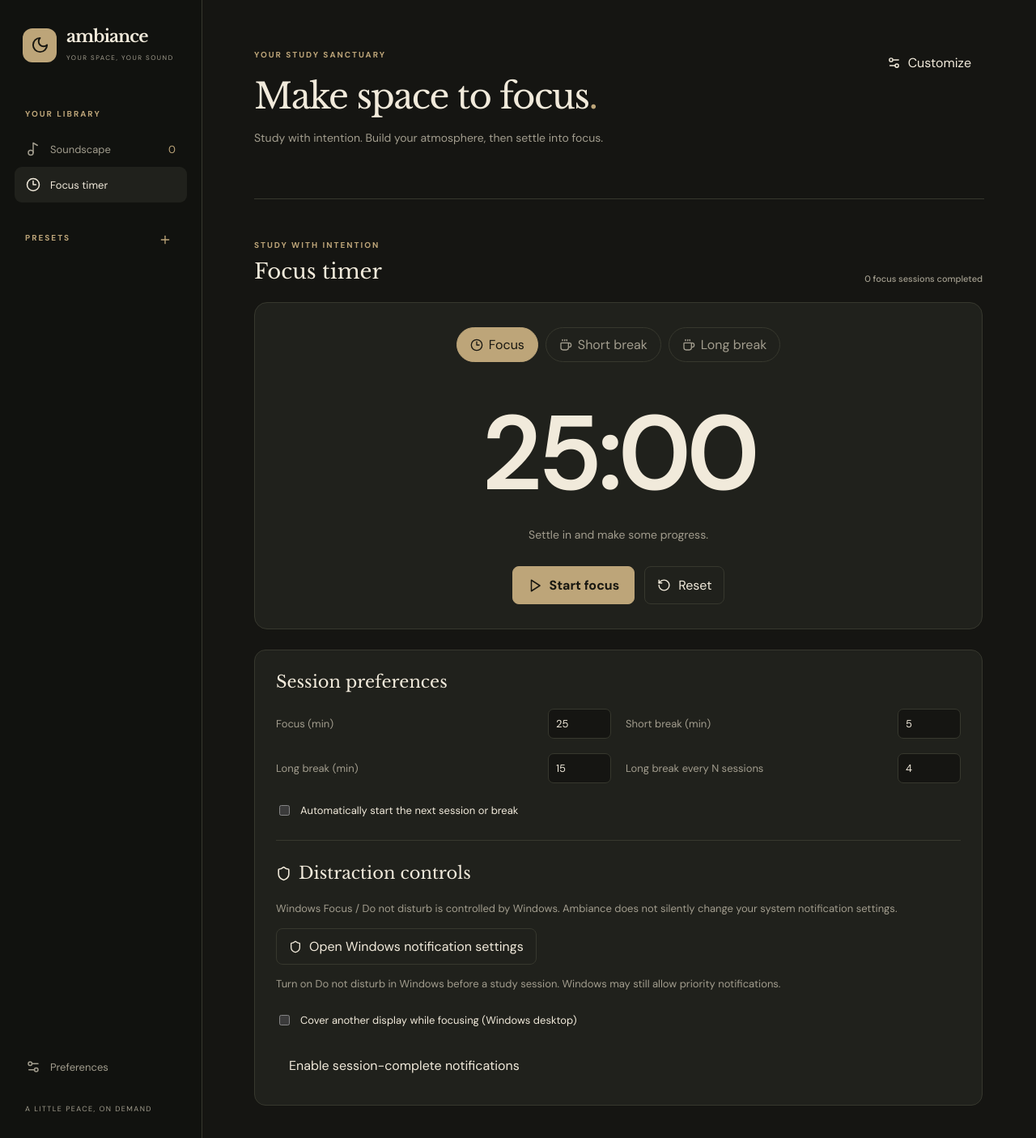
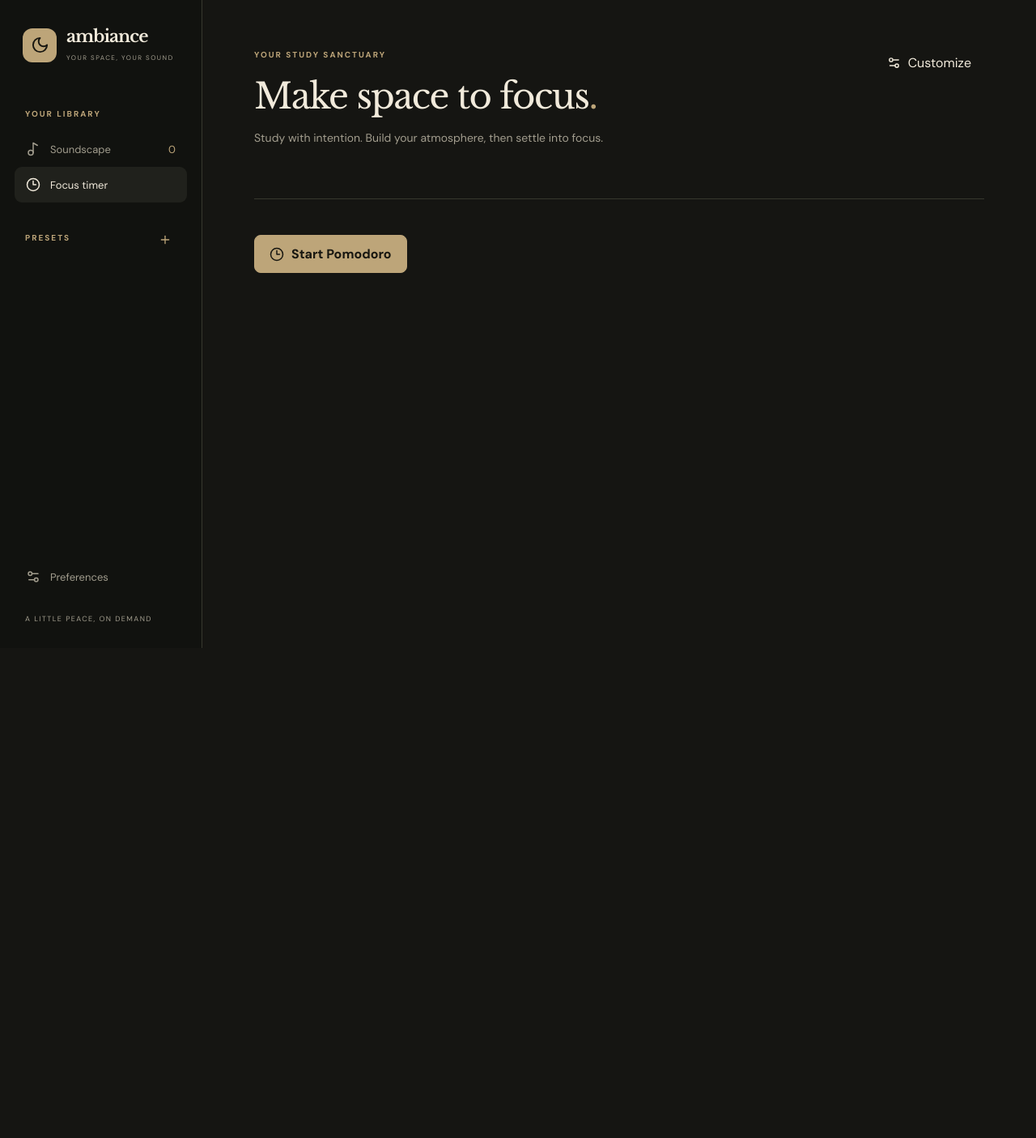
Before and after one commit to zyl10s/ambiance, a React (Vite) app: page / in a window 1280 px wide. Shown: the whole page at 81% size. After the commit the page ends 800 px from the top, so only its background shows below. Built offline with nearby package versions, Linux system fonts and the light colour scheme.

Commit message:
Refactor Pomodoro as compact dashboard control with gear-configured focus settings and shield shortcut

```diff
--- a/src/FocusTimer.tsx
+++ b/src/FocusTimer.tsx
@@ -1,98 +1,105 @@
 import { useEffect, useRef, useState } from 'react';
-import { Clock3, Play, Pause, RotateCcw, Shield, Monitor, Coffee } from 'lucide-react';
+import { Clock3, Play, Pause, RotateCcw, Shield, Settings2 } from 'lucide-react';
 import { invoke, isTauri } from '@tauri-apps/api/core';
 
-type Mode = 'focus'|'short'|'long';
-type Config = { focus: number; short: number; long: number; longEvery: number; autoNext: boolean; blockScreen: boolean; screenIndex: number; notificationReminder: boolean };
-const defaults: Config = {focus:25,short:5,long:15,longEvery:4,autoNext:false,blockScreen:false,screenIndex:1,notificationReminder:false};
-const load = <T,>(key:string,fallback:T):T=>{try{return JSON.parse(localStorage.getItem(key)||'') as T}catch{return fallback}};
-const durations=(c:Config,m:Mode)=>60*(m==='focus'?c.focus:m==='short'?c.short:c.long);
-const format=(n:number)=>`${Math.floor(n/60).toString().padStart(2,'0')}:${Math.floor(n%60).toString().padStart(2,'0')}`;
-export default function FocusTimer(){
-  const [config,setConfig]=useState<Config>(()=>({...defaults,...load('ambiance.focus.config',defaults)}));
-  const [mode,setMode]=useState<Mode>('focus');
-  const [remaining,setRemaining]=useState(()=>durations({...defaults,...load('ambiance.focus.config',defaults)},'focus'));
+type Phase='focus'|'short'|'long';
+type Config={focus:number;short:number;long:number;every:number;autoNext:boolean;shieldWithTimer:boolean;screenIndex:number;hotkey:string;dndReminder:boolean};
+const defaults:Config={focus:25,short:5,long:15,every:4,autoNext:false,shieldWithTimer:false,screenIndex:1,hotkey:'Ctrl+Shift+B',dndReminder:false};
+const get=<T,>(key:string,fallback:T):T=>{try{return JSON.parse(localStorage.getItem(key)||'') as T}catch{return fallback}};
+const seconds=(c:Config,p:Phase)=>c[p]*60;
+const fmt=(s:number)=>String(Math.floor(s/60)).padStart(2,'0')+':'+String(s%60).padStart(2,'0');
+const keyString=(e:KeyboardEvent)=>[e.ctrlKey?'Ctrl':'',e.altKey?'Alt':'',e.shiftKey?'Shift':'',e.metaKey?'Meta':'',e.code].filter(Boolean).join('+');
+export default function FocusTimer({settingsOpen}:{settingsOpen:boolean}){
+ const [config,setConfig]=useState<Config>(()=>({...defaults,...get('ambiance.focus.config',defaults)}));
+ const [enabled,setEnabled]=useState(false);
+ const [phase,setPhase]=useState<Phase>('focus');
  const [running,setRunning]=useState(false);
-  const [completed,setCompleted]=useState(()=>load('ambiance.focus.completed',0));
-  const [notice,setNotice]=useState('');
+ const [remaining,setRemaining]=useState(()=>seconds({...defaults,...get('ambiance.focus.config',defaults)},'focus'));
+ const [completed,setCompleted]=useState(()=>get('ambiance.focus.completed',0));
+ const [shieldOn,setShieldOn]=useState(false);
  const [monitors,setMonitors]=useState<string[]>([]);
+ const [message,setMessage]=useState('');
  const deadline=useRef<number|null>(null);
+ const configRef=useRef(config);configRef.current=config;
  const remainingRef=useRef(remaining);remainingRef.current=remaining;
-  const configRef=useRef(config);configRef.current=config;
-  const modeRef=useRef(mode);modeRef.current=mode;
+ const phaseRef=useRef(phase);phaseRef.current=phase;
  const completedRef=useRef(completed);completedRef.current=completed;
  const finishRef=useRef<()=>void>(()=>{});
+ const shieldRef=useRef(shieldOn);shieldRef.current=shieldOn;
  const native=isTauri();
  useEffect(()=>{localStorage.setItem('ambiance.focus.config',JSON.stringify(config))},[config]);
  useEffect(()=>{localStorage.setItem('ambiance.focus.completed',JSON.stringify(completed))},[completed]);
-  useEffect(()=>{if(native)void invoke<string[]>('list_displays').then(setMonitors).catch(()=>setMonitors([]))},[native]);
-  const closeShield=()=>{if(native)void invoke('close_focus_shield').catch(()=>{});};
-  const shield=async()=>{
-    if(!native||!configRef.current.blockScreen)return;
-    try{await invoke('open_focus_shield',{index:configRef.current.screenIndex});}
-    catch(e){setNotice('Screen shield unavailable: '+String(e));}
+ useEffect(()=>{if(native)void invoke<string[]>('list_displays').then(setMonitors).catch(()=>{})},[native]);
+ const setShield=async(on:boolean)=>{
+   if(!native){setMessage('Screen shielding requires the Windows desktop app.');return;}
+   try{await invoke(on?'open_focus_shield':'close_focus_shield',on?{index:configRef.current.screenIndex}:{});setShieldOn(on);}
+   catch(e){setShieldOn(false);setMessage('Screen shield: '+String(e));}
  };
-  const changeMode=(next:Mode,auto=false)=>{
-    modeRef.current=next;setMode(next);
-    deadline.current=null;setRunning(false);
-    const secs=durations(configRef.current,next);
-    remainingRef.current=secs;setRemaining(secs);
-    closeShield();
-    if(auto){deadline.current=Date.now()+secs*1000;setRunning(true);if(next==='focus')void shield();}
+ const changePhase=(next:Phase,auto=false)=>{
+   phaseRef.current=next;setPhase(next);setRunning(false);deadline.current=null;
+   const s=seconds(configRef.current,next);remainingRef.current=s;setRemaining(s);
+   if(shieldRef.current)void setShield(false);
+   if(auto){deadline.current=Date.now()+s*1000;setRunning(true);if(next==='focus'&&configRef.current.shieldWithTimer)void setShield(true);}
  };
  finishRef.current=()=>{
-    const current=modeRef.current;
+   const current=phaseRef.current;
    if(current==='focus'){
      const count=completedRef.current+1;completedRef.current=count;setCompleted(count);
-      changeMode(count%configRef.current.longEvery===0?'long':'short',configRef.current.autoNext);
-    }else changeMode('focus',configRef.current.autoNext);
-    setNotice(current==='focus'?'Focus complete. Time for a break.':'Break complete. Ready to focus?');
-    if('Notification' in window&&Notification.permission==='granted')new Notification('Ambiance',{body:current==='focus'?'Focus session complete. Take a break.':'Break finished. Ready for another session?'});
+     changePhase(count%configRef.current.every===0?'long':'short',configRef.current.autoNext);
+   }else changePhase('focus',configRef.current.autoNext);
+   setMessage(current==='focus'?'Focus session finished. Take a break.':'Break finished.');
+   if('Notification' in window&&Notification.permission==='granted')new Notification('Ambiance',{body:current==='focus'?'Time for a break.':'Ready to study?'});
  };
  useEffect(()=>{
    if(!running)return;
    const tick=()=>{
-      const secs=Math.max(0,Math.ceil(((deadline.current??Date.now())-Date.now())/1000));
-      remainingRef.current=secs;setRemaining(secs);
-      if(secs===0)finishRef.current();
+     const n=Math.max(0,Math.ceil(((deadline.current??Date.now())-Date.now())/1000));
+     remainingRef.current=n;setRemaining(n);
+     if(n===0)finishRef.current();
    };
-    tick();
-    const timer=window.setInterval(tick,250);
-    return()=>window.clearInterval(timer);
+   const id=window.setInterval(tick,250);tick();return()=>window.clearInterval(id);
  },[running]);
  const toggle=()=>{
-    if(running){remainingRef.current=Math.max(0,Math.ceil(((deadline.current??Date.now())-Date.now())/1000));setRemaining(remainingRef.current);deadline.current=null;setRunning(false);closeShield();}
-    else {deadline.current=Date.now()+remainingRef.current*1000;setRunning(true);if(mode==='focus')void shield();}
+   if(running){
+     const n=Math.max(0,Math.ceil(((deadline.current??Date.now())-Date.now())/1000));
+     remainingRef.current=n;setRemaining(n);deadline.current=null;setRunning(false);
+     if(shieldRef.current)void setShield(false);
+   }else{
+     deadline.current=Date.now()+remainingRef.current*1000;setRunning(true);
+     if(phase==='focus'&&config.shieldWithTimer)void setShield(true);
+     if(phase==='focus'&&config.dndReminder)setMessage('Enable Windows Do not disturb in notification settings for this focus session.');
+   }
  };
-  const reset=()=>changeMode(mode);
  const update=(patch:Partial<Config>)=>{
    const next={...config,...patch};setConfig(next);
-    if(!running){const secs=durations(next,mode);remainingRef.current=secs;setRemaining(secs);}
+   if(!running){const n=seconds(next,phase);remainingRef.current=n;setRemaining(n);}
  };
-  const askNotification=async()=>{
-    if(!('Notification' in window)){setNotice('System notifications are unavailable here.');return;}
-    const permission=await Notification.requestPermission();
-    setNotice(permission==='granted'?'Timer completion alerts enabled.':'Notifications were not enabled.');
+ useEffect(()=>{
+   const handler=(e:KeyboardEvent)=>{
+     if((e.target as HTMLElement)?.closest('input,textarea,select'))return;
+     if(keyString(e)===configRef.current.hotkey){e.preventDefault();void setShield(!shieldRef.current);}
    };
-  return <section className="focus-page">
-    <div className="section-heading"><div><span className="eyebrow">STUDY WITH INTENTION</span><h2>Focus timer</h2></div><span className="count">{completed} focus sessions completed</span></div>
-    <div className="timer-panel">
-      <div className="timer-modes"><button className={mode==='focus'?'chosen':''} onClick={()=>changeMode('focus')}><Clock3 size={16}/> Focus</button><button className={mode==='short'?'chosen':''} onClick={()=>changeMode('short')}><Coffee size={16}/> Short break</button><button className={mode==='long'?'chosen':''} onClick={()=>changeMode('long')}><Coffee size={16}/> Long break</button></div>
-      <div className="timer-clock" role="timer" aria-label={mode+' time remaining'}>{format(remaining)}</div>
-      <p className="timer-subtitle">{running?'One thing at a time. You have this.':mode==='focus'?'Settle in and make some progress.':'Take a moment to recharge.'}</p>
-      <div className="timer-actions"><button className="primary" onClick={toggle}>{running?<Pause size={18}/>:<Play size={18}/>} {running?'Pause':'Start'} {mode==='focus'?'focus':'break'}</button><button className="outline" onClick={reset}><RotateCcw size={17}/> Reset</button></div>
-    </div>
-    <div className="focus-settings"><h3>Session preferences</h3><div className="duration-grid">{([['focus','Focus (min)'],['short','Short break (min)'],['long','Long break (min)'],['longEvery','Long break every N sessions']] as const).map(([key,label])=><label key={key}>{label}<input type="number" min="1" max={key==='longEvery'?12:180} value={config[key]} disabled={running} onChange={e=>update({[key]:Math.max(1,Math.min(key==='longEvery'?12:180,Number(e.target.value)||1))})}/></label>)}</div>
-      <label className="check"><input type="checkbox" checked={config.autoNext} onChange={e=>update({autoNext:e.target.checked})}/> Automatically start the next session or break</label>
+   window.addEventListener('keydown',handler);return()=>window.removeEventListener('keydown',handler);
+ },[]);
+ const close=()=>{if(shieldRef.current)void setShield(false);setEnabled(false);changePhase('focus');};
+ return <section className="inline-focus">
+  {!enabled?<button className="primary" onClick={()=>setEnabled(true)}><Clock3 size={18}/> Start Pomodoro</button>:
+   <div className="compact-timer"><div><span className="eyebrow">{phase==='focus'?'FOCUS SESSION':phase==='short'?'SHORT BREAK':'LONG BREAK'}</span><div className="compact-clock" role="timer">{fmt(remaining)}</div><span className="count">{completed} sessions completed</span></div><div className="timer-actions"><button className="primary" onClick={toggle}>{running?<Pause size={17}/>:<Play size={17}/>} {running?'Pause':'Start'}</button><button className="outline" onClick={()=>changePhase(phase)} title="Reset"><RotateCcw size={17}/></button><button className="ghost" onClick={close}>End</button></div></div>}
+  {settingsOpen&&<div className="focus-settings"><h3><Settings2 size={19}/> Focus & distraction settings</h3>
+   <div className="duration-grid">{([['focus','Focus minutes'],['short','Short break minutes'],['long','Long break minutes'],['every','Long break every N sessions']] as const).map(([key,label])=><label key={key}>{label}<input type="number" min="1" max={key==='every'?12:180} disabled={running} value={config[key]} onChange={e=>update({[key]:Math.max(1,Math.min(key==='every'?12:180,Number(e.target.value)||1))})}/></label>)}</div>
+   <label className="check"><input type="checkbox" checked={config.autoNext} onChange={e=>update({autoNext:e.target.checked})}/> Automatically start next focus/break session</label>
+   <label className="check"><input type="checkbox" checked={config.shieldWithTimer} onChange={e=>update({shieldWithTimer:e.target.checked})}/> Automatically shield the selected display while focus timer runs</label>
+   <label className="check"><input type="checkbox" checked={config.dndReminder} onChange={e=>update({dndReminder:e.target.checked})}/> Remind me to enable Windows Do not disturb when focus starts</label>
+   <p className="muted">Automatic Windows Do not disturb control is not implemented. Use the Windows settings shortcut below; manually restore notifications after studying.</p>
+   <button className="outline" onClick={()=>native?void invoke('open_windows_notifications_settings').catch(e=>setMessage(String(e))):setMessage('Open Windows Settings → System → Notifications.') }><Shield size={16}/> Windows notification settings</button>
    <div className="focus-divider"/>
-      <h3><Shield size={19}/> Distraction controls</h3>
-      <p className="muted">Windows Focus / Do not disturb is controlled by Windows. Ambiance does not silently change your system notification settings.</p>
-      <button className="outline" onClick={()=>{if(native)void invoke('open_windows_notifications_settings').catch(e=>setNotice(String(e)));else setNotice('Open Windows Settings → System → Notifications → Do not disturb.')}}><Shield size={16}/> Open Windows notification settings</button>
-      <p className="muted">Turn on Do not disturb in Windows before a study session. Windows may still allow priority notifications.</p>
-      <label className="check"><input type="checkbox" checked={config.blockScreen} onChange={e=>update({blockScreen:e.target.checked})}/> Cover another display while focusing (Windows desktop)</label>
-      {config.blockScreen&&<div className="shield-controls"><label>Display to cover <select value={config.screenIndex} onChange={e=>update({screenIndex:Number(e.target.value)})}>{monitors.map((name,index)=><option key={index} value={index}>{index+1}: {name}</option>)}{!monitors.length&&<option value={1}>Second display (desktop only)</option>}</select></label><p className="muted">The shield is a removable always-on-top window, not a security lock. Use its Close button or pause the timer to dismiss it. Your main app stays accessible on the other display.</p></div>}
-      <button className="ghost" onClick={askNotification}>Enable session-complete notifications</button>
-    </div>
-    {notice&&<div className="toast" role="status" onClick={()=>setNotice('')}>{notice} ×</div>}
+   <h3>Second-screen shield</h3>
+   <label>Display <select value={config.screenIndex} onChange={e=>update({screenIndex:Number(e.target.value)})}>{monitors.map((m,i)=><option key={i} value={i}>{m}</option>)}{!monitors.length&&<option value={1}>Second display</option>}</select></label>
+   <label>Toggle shortcut (while Ambiance is focused) <input value={config.hotkey} readOnly onKeyDown={e=>{e.preventDefault();const s=[e.ctrlKey?'Ctrl':'',e.altKey?'Alt':'',e.shiftKey?'Shift':'',e.metaKey?'Meta':'',e.code].filter(Boolean).join('+');if(!['ControlLeft','ControlRight','ShiftLeft','ShiftRight','AltLeft','AltRight','MetaLeft','MetaRight'].includes(e.code)&&s.includes('+'))update({hotkey:s});}} title="Click and press a modifier plus a key"/></label>
+   <div className="timer-actions"><button className="outline" onClick={()=>void setShield(!shieldOn)}>{shieldOn?'Uncover display':'Cover display now'}</button></div>
+   <p className="muted">The shortcut works when Ambiance has keyboard focus, even with the timer stopped. A system-wide hotkey is planned. The shield is always dismissible.</p>
+   <button className="ghost" onClick={()=>{if('Notification' in window)void Notification.requestPermission().then(p=>setMessage('Notification permission: '+p));}}>Enable timer completion alerts</button>
+  </div>}
+  {message&&<div className="toast" role="status" onClick={()=>setMessage('')}>{message} ×</div>}
  </section>;
 }
```
Lines whose indentation alone changed are shown as unchanged.
